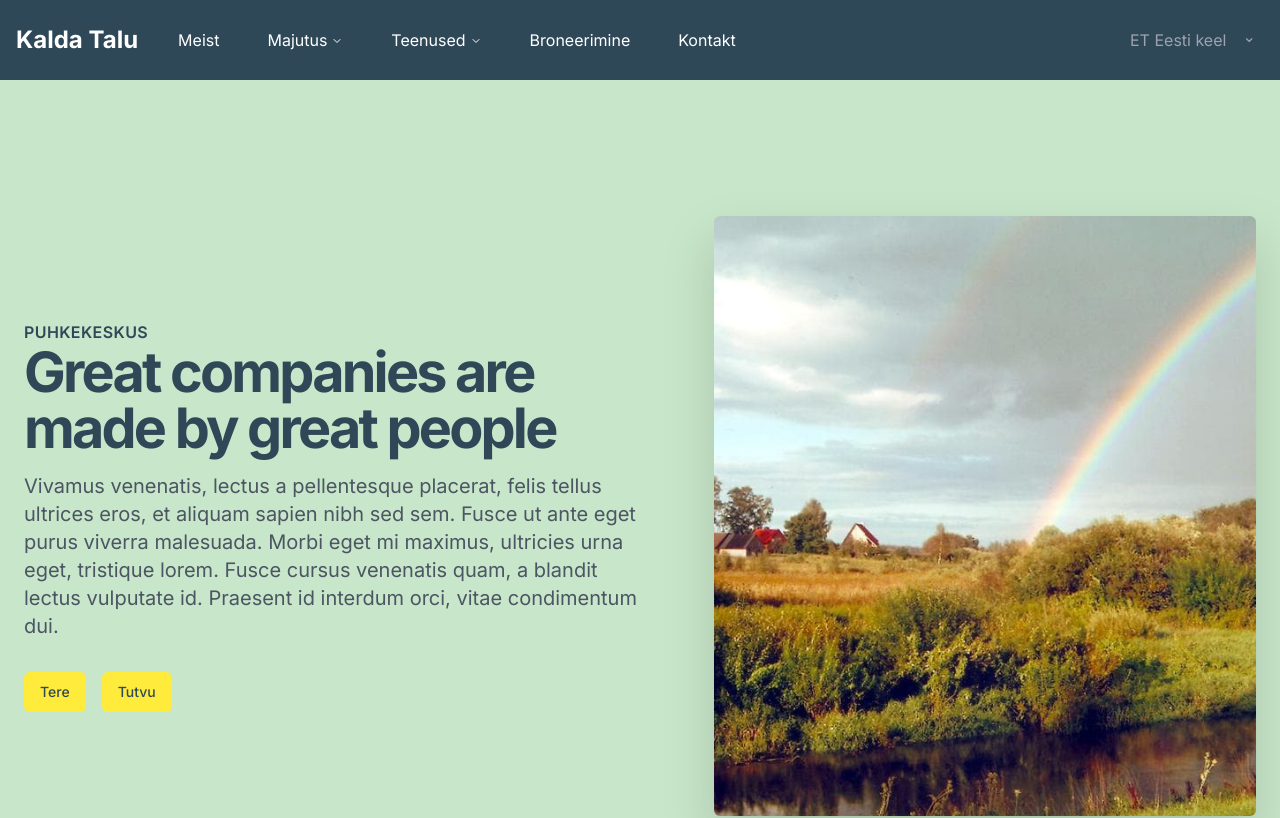
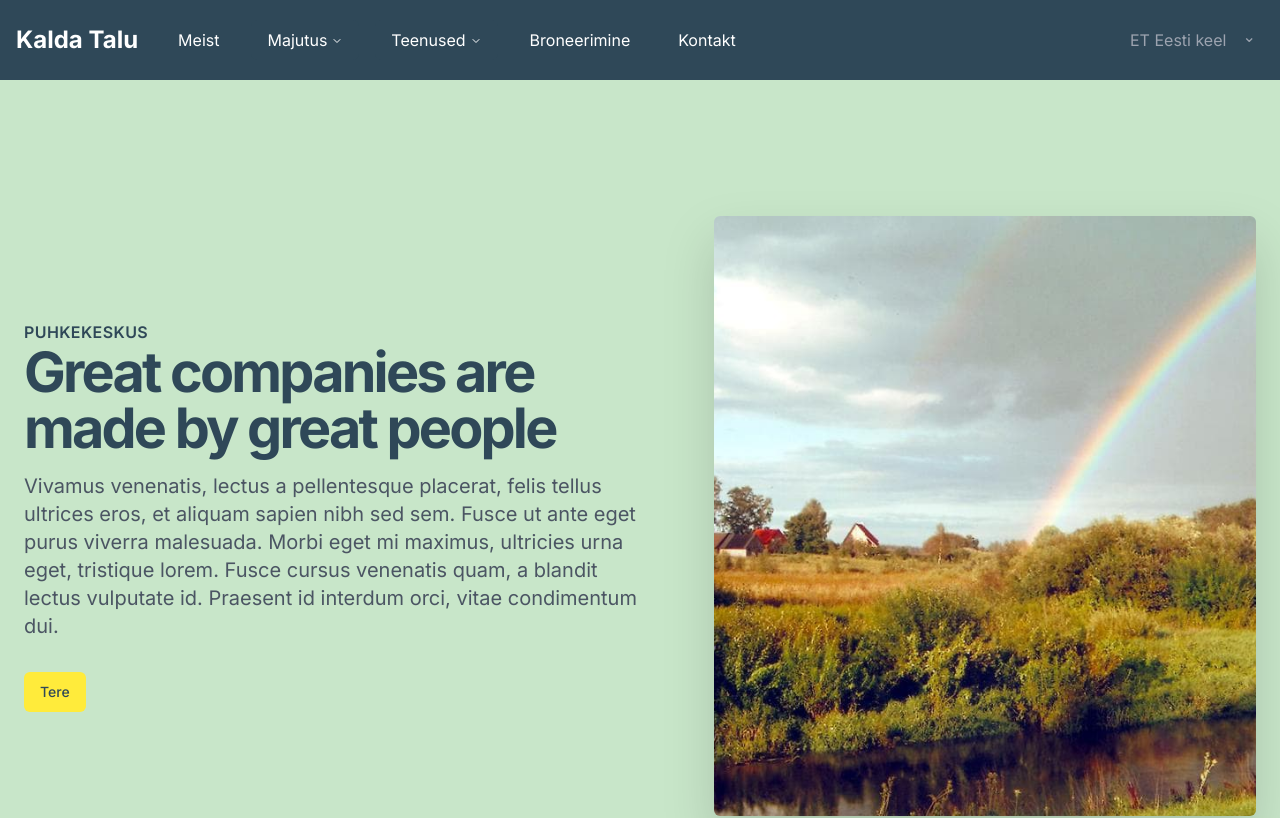
Before and after one commit to 77ccreed/kalda-next, a Next.js app: page /et/meist in a window 1280 px wide. Shown: the top 818 px of the page. Built offline with nearby package versions, Linux system fonts and the light colour scheme.

Commit message:
refactor: Update Hero component to use Button asChild and improve layout for call to action buttons

```diff
--- a/src/components/Hero.tsx
+++ b/src/components/Hero.tsx
@@ -50,13 +50,10 @@ const Hero = ({
                 )}
                 <div className="flex max-w-none flex-col flex-nowrap justify-center gap-4 sm:flex-row md:m-0 md:justify-start">
                   {callToAction && callToActionLink && (
-                    <Button as="a" href={callToActionLink} className="btn btn-primary">
-                      {callToAction}
-                    </Button>
-                  )}
-                  {callToAction2 && callToActionLink2 && (
-                    <Button as="a" href={callToActionLink2} className="btn">
-                      {callToAction2}
+                    <Button asChild={true} className="btn btn-primary">
+                      <a href={callToActionLink}>
+                        {callToAction}
+                      </a>
                     </Button>
                   )}
                 </div>
```
